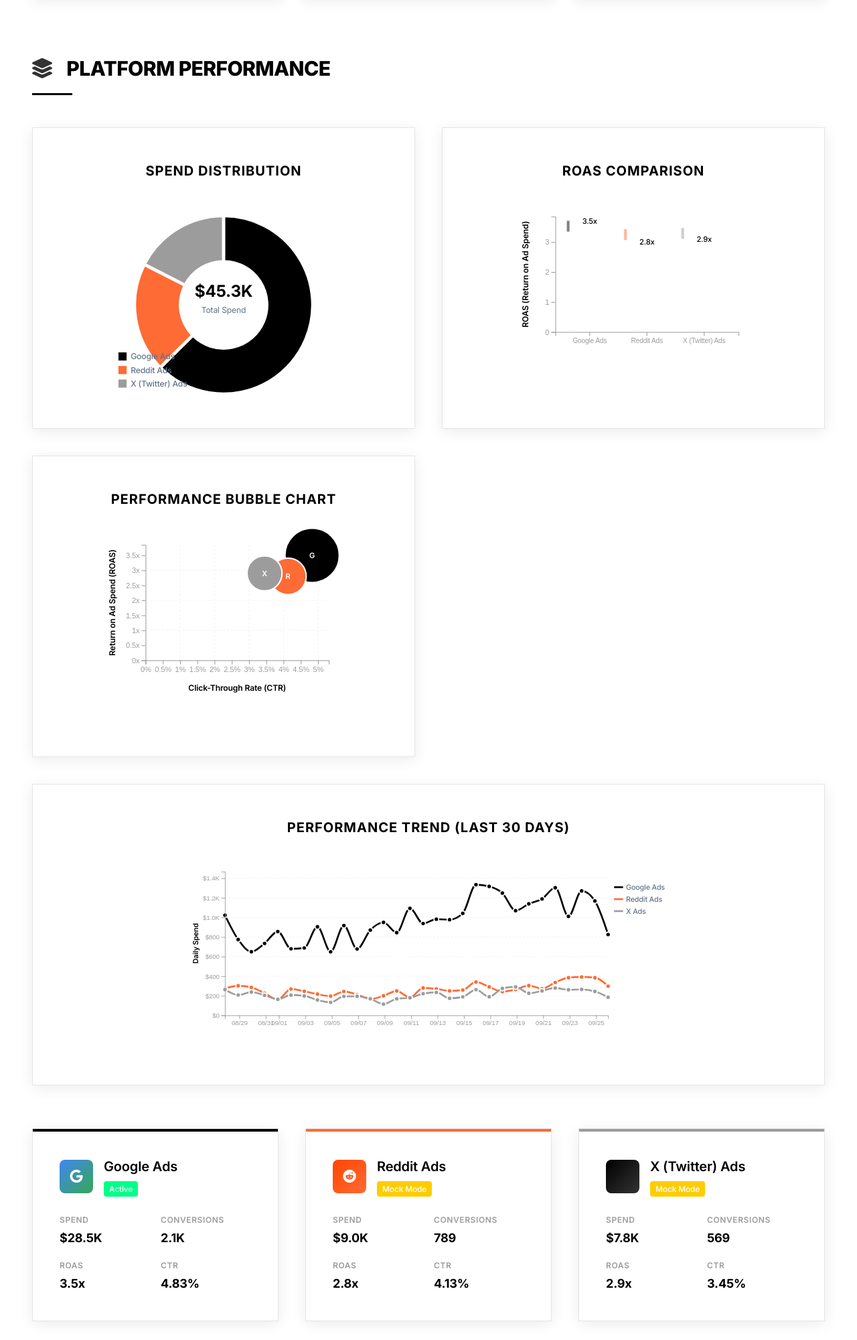
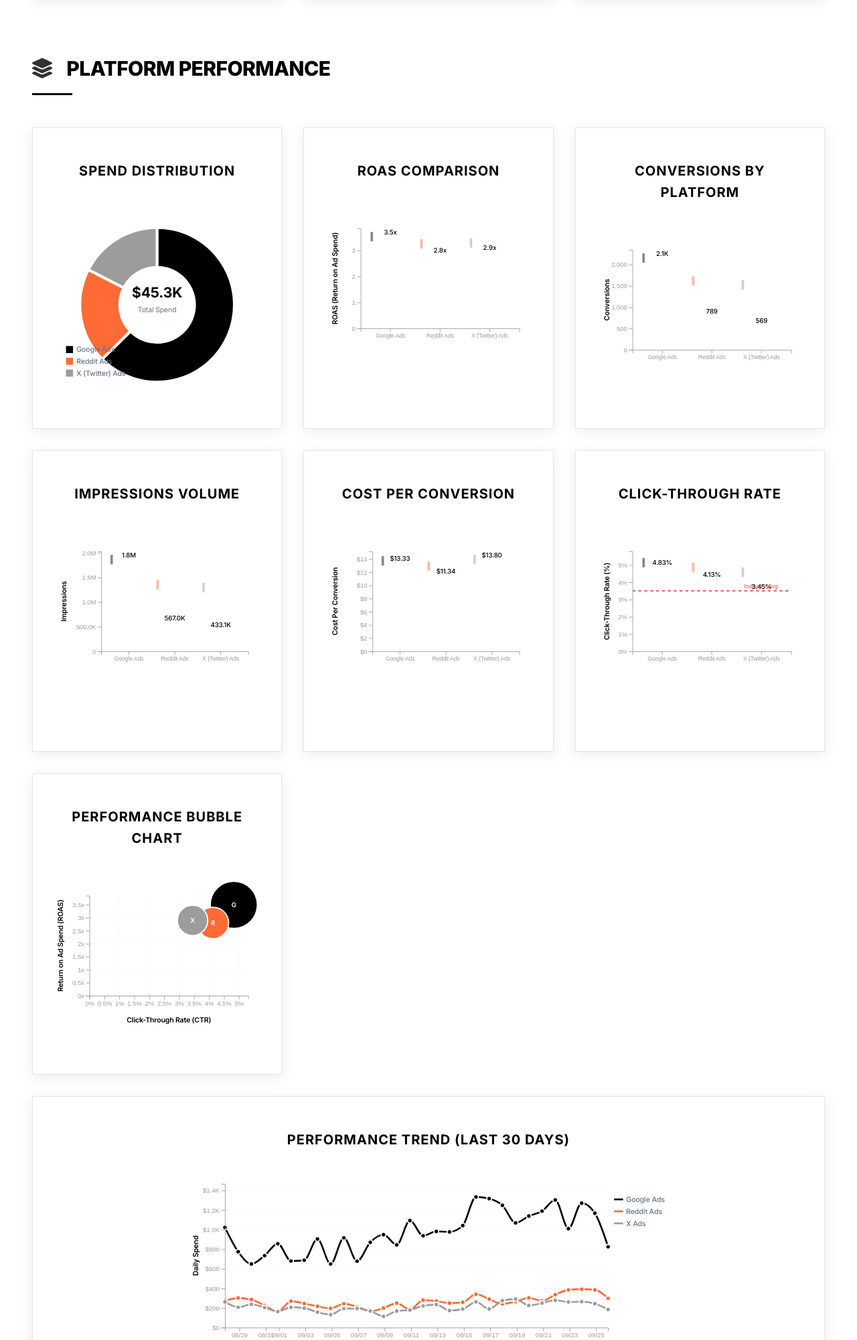
Before and after one commit to jshorwitz/ai-adwords, a Python web app: template templates/dashboard.html in a window 1280 px wide. Shown: the part 986-2986 px from the top of the page at 67% size. Run offline with Jinja, Linux system fonts and the light colour scheme; the template is opened without the code that fills it, so the values that code supplies are empty.

Commit message:
Add 4 new charts: conversions, impressions, cost per conversion, click-through rates with D3.js visualizations

```diff
--- a/static/css/dashboard.css
+++ b/static/css/dashboard.css
@@ -580,8 +580,8 @@
 /* Nike-Style Visualizations Grid */
 .visualizations-grid {
     display: grid;
-    grid-template-columns: repeat(auto-fit, minmax(450px, 1fr));
-    gap: 2.5rem;
+    grid-template-columns: repeat(auto-fit, minmax(350px, 1fr));
+    gap: 2rem;
     margin-bottom: 4rem;
 }
 
--- a/static/js/d3-visualizations.js
+++ b/static/js/d3-visualizations.js
@@ -568,10 +568,455 @@
         return Math.round(num).toString();
     }
 
+    // 5. Conversions Bar Chart
+    createConversionsBarChart(data, containerId) {
+        const container = d3.select(`#${containerId}`);
+        container.selectAll("*").remove();
+
+        const margin = {top: 20, right: 20, bottom: 60, left: 60};
+        const width = 350 - margin.left - margin.right;
+        const height = 250 - margin.bottom - margin.top;
+
+        const svg = container
+            .append('svg')
+            .attr('viewBox', `0 0 ${350} ${300}`)
+            .style('width', '100%')
+            .style('height', '100%');
+
+        const g = svg.append('g')
+            .attr('transform', `translate(${margin.left}, ${margin.top})`);
+
+        // Scales
+        const x = d3.scaleBand()
+            .domain(data.map(d => d.name))
+            .range([0, width])
+            .padding(0.2);
+
+        const y = d3.scaleLinear()
+            .domain([0, d3.max(data, d => d.conversions) * 1.1])
+            .range([height, 0]);
+
+        // Add bars with animation
+        g.selectAll('.bar')
+            .data(data)
+            .enter()
+            .append('rect')
+            .attr('class', 'bar')
+            .attr('x', d => x(d.name))
+            .attr('width', x.bandwidth())
+            .attr('fill', d => this.colors[d.platform])
+            .attr('y', height)
+            .attr('height', 0)
+            .transition()
+            .duration(1000)
+            .delay((d, i) => i * 200)
+            .attr('y', d => y(d.conversions))
+            .attr('height', d => height - y(d.conversions));
+
+        // Add value labels on bars
+        g.selectAll('.bar-label')
+            .data(data)
+            .enter()
+            .append('text')
+            .attr('class', 'bar-label')
+            .attr('x', d => x(d.name) + x.bandwidth() / 2)
+            .attr('y', d => y(d.conversions) - 5)
+            .text(d => this.formatNumber(d.conversions))
+            .style('opacity', 0)
+            .transition()
+            .duration(1000)
+            .delay((d, i) => i * 200 + 500)
+            .style('opacity', 1);
+
+        // Add axes
+        g.append('g')
+            .attr('class', 'axis')
+            .attr('transform', `translate(0, ${height})`)
+            .call(d3.axisBottom(x))
+            .selectAll('text')
+            .style('text-anchor', 'middle')
+            .style('font-size', '10px');
+
+        g.append('g')
+            .attr('class', 'axis')
+            .call(d3.axisLeft(y).ticks(5));
+
+        // Y-axis label
+        g.append('text')
+            .attr('class', 'axis-label')
+            .attr('transform', 'rotate(-90)')
+            .attr('y', -40)
+            .attr('x', -height / 2)
+            .style('text-anchor', 'middle')
+            .text('Conversions');
+
+        // Add hover effects
+        g.selectAll('.bar')
+            .on('mouseover', (event, d) => {
+                this.tooltip
+                    .style('visibility', 'visible')
+                    .html(`
+                        <strong>${d.name}</strong><br/>
+                        Conversions: ${this.formatNumber(d.conversions)}<br/>
+                        Spend: $${this.formatNumber(d.spend)}<br/>
+                        Conversion Rate: ${(d.conversions / d.clicks * 100).toFixed(2)}%
+                    `);
+            })
+            .on('mousemove', (event) => {
+                this.tooltip
+                    .style('top', (event.pageY - 10) + 'px')
+                    .style('left', (event.pageX + 10) + 'px');
+            })
+            .on('mouseout', () => {
+                this.tooltip.style('visibility', 'hidden');
+            });
+    }
+
+    // 6. Impressions Bar Chart
+    createImpressionsBarChart(data, containerId) {
+        const container = d3.select(`#${containerId}`);
+        container.selectAll("*").remove();
+
+        const margin = {top: 20, right: 20, bottom: 60, left: 80};
+        const width = 350 - margin.left - margin.right;
+        const height = 250 - margin.bottom - margin.top;
+
+        const svg = container
+            .append('svg')
+            .attr('viewBox', `0 0 ${350} ${300}`)
+            .style('width', '100%')
+            .style('height', '100%');
+
+        const g = svg.append('g')
+            .attr('transform', `translate(${margin.left}, ${margin.top})`);
+
+        // Scales
+        const x = d3.scaleBand()
+            .domain(data.map(d => d.name))
+            .range([0, width])
+            .padding(0.2);
+
+        const y = d3.scaleLinear()
+            .domain([0, d3.max(data, d => d.impressions) * 1.1])
+            .range([height, 0]);
+
+        // Add bars with animation
+        g.selectAll('.bar')
+            .data(data)
+            .enter()
+            .append('rect')
+            .attr('class', 'bar')
+            .attr('x', d => x(d.name))
+            .attr('width', x.bandwidth())
+            .attr('fill', d => this.colors[d.platform])
+            .attr('y', height)
+            .attr('height', 0)
+            .transition()
+            .duration(1000)
+            .delay((d, i) => i * 200)
+            .attr('y', d => y(d.impressions))
+            .attr('height', d => height - y(d.impressions));
+
+        // Add value labels on bars
+        g.selectAll('.bar-label')
+            .data(data)
+            .enter()
+            .append('text')
+            .attr('class', 'bar-label')
+            .attr('x', d => x(d.name) + x.bandwidth() / 2)
+            .attr('y', d => y(d.impressions) - 5)
+            .text(d => this.formatNumber(d.impressions))
+            .style('opacity', 0)
+            .transition()
+            .duration(1000)
+            .delay((d, i) => i * 200 + 500)
+            .style('opacity', 1);
+
+        // Add axes
+        g.append('g')
+            .attr('class', 'axis')
+            .attr('transform', `translate(0, ${height})`)
+            .call(d3.axisBottom(x))
+            .selectAll('text')
+            .style('text-anchor', 'middle')
+            .style('font-size', '10px');
+
+        g.append('g')
+            .attr('class', 'axis')
+            .call(d3.axisLeft(y).ticks(5).tickFormat(d => this.formatNumber(d)));
+
+        // Y-axis label
+        g.append('text')
+            .attr('class', 'axis-label')
+            .attr('transform', 'rotate(-90)')
+            .attr('y', -60)
+            .attr('x', -height / 2)
+            .style('text-anchor', 'middle')
+            .text('Impressions');
+
+        // Add hover effects
+        g.selectAll('.bar')
+            .on('mouseover', (event, d) => {
+                this.tooltip
+                    .style('visibility', 'visible')
+                    .html(`
+                        <strong>${d.name}</strong><br/>
+                        Impressions: ${this.formatNumber(d.impressions)}<br/>
+                        Clicks: ${this.formatNumber(d.clicks)}<br/>
+                        CTR: ${d.ctr}%
+                    `);
+            })
+            .on('mousemove', (event) => {
+                this.tooltip
+                    .style('top', (event.pageY - 10) + 'px')
+                    .style('left', (event.pageX + 10) + 'px');
+            })
+            .on('mouseout', () => {
+                this.tooltip.style('visibility', 'hidden');
+            });
+    }
+
+    // 7. Cost Per Conversion Chart
+    createCostPerConversionChart(data, containerId) {
+        const container = d3.select(`#${containerId}`);
+        container.selectAll("*").remove();
+
+        const margin = {top: 20, right: 20, bottom: 60, left: 80};
+        const width = 350 - margin.left - margin.right;
+        const height = 250 - margin.bottom - margin.top;
+
+        const svg = container
+            .append('svg')
+            .attr('viewBox', `0 0 ${350} ${300}`)
+            .style('width', '100%')
+            .style('height', '100%');
+
+        const g = svg.append('g')
+            .attr('transform', `translate(${margin.left}, ${margin.top})`);
+
+        // Calculate cost per conversion
+        const dataWithCPC = data.map(d => ({
+            ...d,
+            costPerConversion: d.conversions > 0 ? d.spend / d.conversions : 0
+        }));
+
+        // Scales
+        const x = d3.scaleBand()
+            .domain(dataWithCPC.map(d => d.name))
+            .range([0, width])
+            .padding(0.2);
+
+        const y = d3.scaleLinear()
+            .domain([0, d3.max(dataWithCPC, d => d.costPerConversion) * 1.1])
+            .range([height, 0]);
+
+        // Add bars with animation
+        g.selectAll('.bar')
+            .data(dataWithCPC)
+            .enter()
+            .append('rect')
+            .attr('class', 'bar')
+            .attr('x', d => x(d.name))
+            .attr('width', x.bandwidth())
+            .attr('fill', d => this.colors[d.platform])
+            .attr('y', height)
+            .attr('height', 0)
+            .transition()
+            .duration(1000)
+            .delay((d, i) => i * 200)
+            .attr('y', d => y(d.costPerConversion))
+            .attr('height', d => height - y(d.costPerConversion));
+
+        // Add value labels on bars
+        g.selectAll('.bar-label')
+            .data(dataWithCPC)
+            .enter()
+            .append('text')
+            .attr('class', 'bar-label')
+            .attr('x', d => x(d.name) + x.bandwidth() / 2)
+            .attr('y', d => y(d.costPerConversion) - 5)
+            .text(d => `$${d.costPerConversion.toFixed(2)}`)
+            .style('opacity', 0)
+            .transition()
+            .duration(1000)
+            .delay((d, i) => i * 200 + 500)
+            .style('opacity', 1);
+
+        // Add axes
+        g.append('g')
+            .attr('class', 'axis')
+            .attr('transform', `translate(0, ${height})`)
+            .call(d3.axisBottom(x))
+            .selectAll('text')
+            .style('text-anchor', 'middle')
+            .style('font-size', '10px');
+
+        g.append('g')
+            .attr('class', 'axis')
+            .call(d3.axisLeft(y).ticks(5).tickFormat(d => `$${d.toFixed(0)}`));
+
+        // Y-axis label
+        g.append('text')
+            .attr('class', 'axis-label')
+            .attr('transform', 'rotate(-90)')
+            .attr('y', -60)
+            .attr('x', -height / 2)
+            .style('text-anchor', 'middle')
+            .text('Cost Per Conversion');
+
+        // Add hover effects
+        g.selectAll('.bar')
+            .on('mouseover', (event, d) => {
+                this.tooltip
+                    .style('visibility', 'visible')
+                    .html(`
+                        <strong>${d.name}</strong><br/>
+                        Cost/Conversion: $${d.costPerConversion.toFixed(2)}<br/>
+                        Total Spend: $${this.formatNumber(d.spend)}<br/>
+                        Conversions: ${this.formatNumber(d.conversions)}
+                    `);
+            })
+            .on('mousemove', (event) => {
+                this.tooltip
+                    .style('top', (event.pageY - 10) + 'px')
+                    .style('left', (event.pageX + 10) + 'px');
+            })
+            .on('mouseout', () => {
+                this.tooltip.style('visibility', 'hidden');
+            });
+    }
+
+    // 8. Click-Through Rate Chart
+    createCTRChart(data, containerId) {
+        const container = d3.select(`#${containerId}`);
+        container.selectAll("*").remove();
+
+        const margin = {top: 20, right: 20, bottom: 60, left: 60};
+        const width = 350 - margin.left - margin.right;
+        const height = 250 - margin.bottom - margin.top;
+
+        const svg = container
+            .append('svg')
+            .attr('viewBox', `0 0 ${350} ${300}`)
+            .style('width', '100%')
+            .style('height', '100%');
+
+        const g = svg.append('g')
+            .attr('transform', `translate(${margin.left}, ${margin.top})`);
+
+        // Scales
+        const x = d3.scaleBand()
+            .domain(data.map(d => d.name))
+            .range([0, width])
+            .padding(0.2);
+
+        const y = d3.scaleLinear()
+            .domain([0, d3.max(data, d => d.ctr) * 1.2])
+            .range([height, 0]);
+
+        // Add bars with animation
+        g.selectAll('.bar')
+            .data(data)
+            .enter()
+            .append('rect')
+            .attr('class', 'bar')
+            .attr('x', d => x(d.name))
+            .attr('width', x.bandwidth())
+            .attr('fill', d => this.colors[d.platform])
+            .attr('y', height)
+            .attr('height', 0)
+            .transition()
+            .duration(1000)
+            .delay((d, i) => i * 200)
+            .attr('y', d => y(d.ctr))
+            .attr('height', d => height - y(d.ctr));
+
+        // Add value labels on bars
+        g.selectAll('.bar-label')
+            .data(data)
+            .enter()
+            .append('text')
+            .attr('class', 'bar-label')
+            .attr('x', d => x(d.name) + x.bandwidth() / 2)
+            .attr('y', d => y(d.ctr) - 5)
+            .text(d => `${d.ctr}%`)
+            .style('opacity', 0)
+            .transition()
+            .duration(1000)
+            .delay((d, i) => i * 200 + 500)
+            .style('opacity', 1);
+
+        // Add target line (industry average)
+        const targetCTR = 3.5;
+        g.append('line')
+            .attr('class', 'target-line')
+            .attr('x1', 0)
+            .attr('x2', width)
+            .attr('y1', y(targetCTR))
+            .attr('y2', y(targetCTR))
+            .style('stroke', '#ff4444')
+            .style('stroke-width', 2)
+            .style('stroke-dasharray', '5,5');
+
+        g.append('text')
+            .attr('x', width - 80)
+            .attr('y', y(targetCTR) - 5)
+            .text('Industry Avg')
+            .style('font-size', '10px')
+            .style('fill', '#ff4444');
+
+        // Add axes
+        g.append('g')
+            .attr('class', 'axis')
+            .attr('transform', `translate(0, ${height})`)
+            .call(d3.axisBottom(x))
+            .selectAll('text')
+            .style('text-anchor', 'middle')
+            .style('font-size', '10px');
+
+        g.append('g')
+            .attr('class', 'axis')
+            .call(d3.axisLeft(y).ticks(5).tickFormat(d => `${d}%`));
+
+        // Y-axis label
+        g.append('text')
+            .attr('class', 'axis-label')
+            .attr('transform', 'rotate(-90)')
+            .attr('y', -40)
+            .attr('x', -height / 2)
+            .style('text-anchor', 'middle')
+            .text('Click-Through Rate (%)');
+
+        // Add hover effects
+        g.selectAll('.bar')
+            .on('mouseover', (event, d) => {
+                this.tooltip
+                    .style('visibility', 'visible')
+                    .html(`
+                        <strong>${d.name}</strong><br/>
+                        CTR: ${d.ctr}%<br/>
+                        Clicks: ${this.formatNumber(d.clicks)}<br/>
+                        Impressions: ${this.formatNumber(d.impressions)}
+                    `);
+            })
+            .on('mousemove', (event) => {
+                this.tooltip
+                    .style('top', (event.pageY - 10) + 'px')
+                    .style('left', (event.pageX + 10) + 'px');
+            })
+            .on('mouseout', () => {
+                this.tooltip.style('visibility', 'hidden');
+            });
+    }
+
     // Update all visualizations
     updateVisualizations(platformData) {
         this.createSpendDonutChart(platformData, 'spendDonutChart');
         this.createROASBarChart(platformData, 'roasBarChart');
+        this.createConversionsBarChart(platformData, 'conversionsBarChart');
+        this.createImpressionsBarChart(platformData, 'impressionsBarChart');
+        this.createCostPerConversionChart(platformData, 'costPerConversionChart');
+        this.createCTRChart(platformData, 'ctrChart');
         this.createPerformanceBubbleChart(platformData, 'performanceBubbleChart');
         this.createTimeSeriesChart('timeSeriesChart');
     }
--- a/templates/dashboard.html
+++ b/templates/dashboard.html
@@ -141,6 +141,30 @@
                     <div class="chart-container">
                         <h3>ROAS Comparison</h3>
                         <div id="roasBarChart" class="d3-chart"></div>
+                    </div>
+
+                    <!-- Conversions Bar Chart -->
+                    <div class="chart-container">
+                        <h3>Conversions by Platform</h3>
+                        <div id="conversionsBarChart" class="d3-chart"></div>
+                    </div>
+
+                    <!-- Impressions Bar Chart -->
+                    <div class="chart-container">
+                        <h3>Impressions Volume</h3>
+                        <div id="impressionsBarChart" class="d3-chart"></div>
+                    </div>
+
+                    <!-- Cost Per Conversion -->
+                    <div class="chart-container">
+                        <h3>Cost Per Conversion</h3>
+                        <div id="costPerConversionChart" class="d3-chart"></div>
+                    </div>
+
+                    <!-- Click-Through Rate -->
+                    <div class="chart-container">
+                        <h3>Click-Through Rate</h3>
+                        <div id="ctrChart" class="d3-chart"></div>
                     </div>
 
                     <!-- Conversion Bubble Chart -->
```
